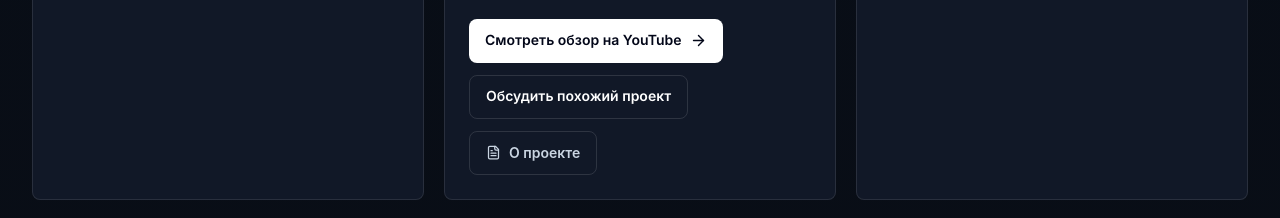
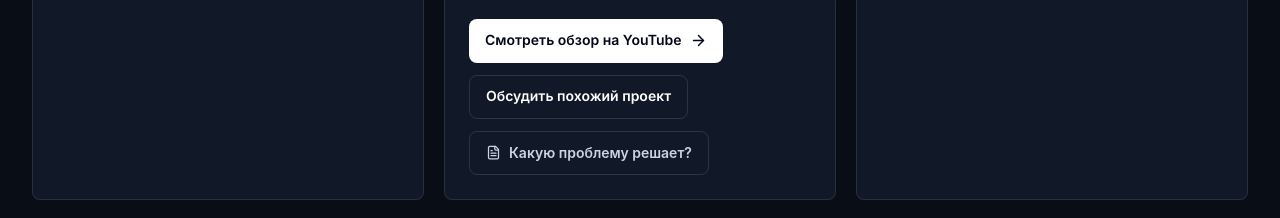
Before and after one commit to yasprosil-ai/portfolio-site, a Next.js app: page /projects in a window 1280 px wide. Shown: the part 2880-3098 px from the top of the page. Built offline with nearby package versions, Linux system fonts and the light colour scheme.

Commit message:
rename details button to Какую проблему решает?

```diff
--- a/components/ProjectCard.jsx
+++ b/components/ProjectCard.jsx
@@ -80,7 +80,7 @@ export default function ProjectCard({ project, primaryHref = "#contact", seconda
                 className="inline-flex min-h-11 items-center justify-center gap-2 rounded-lg border border-white/12 px-4 text-sm font-semibold text-slate-300 transition hover:border-white/28 hover:text-white active:translate-y-px"
               >
                 <FileText size={15} />
-                О проекте
+                Какую проблему решает?
               </button>
             )}
           </div>
```
